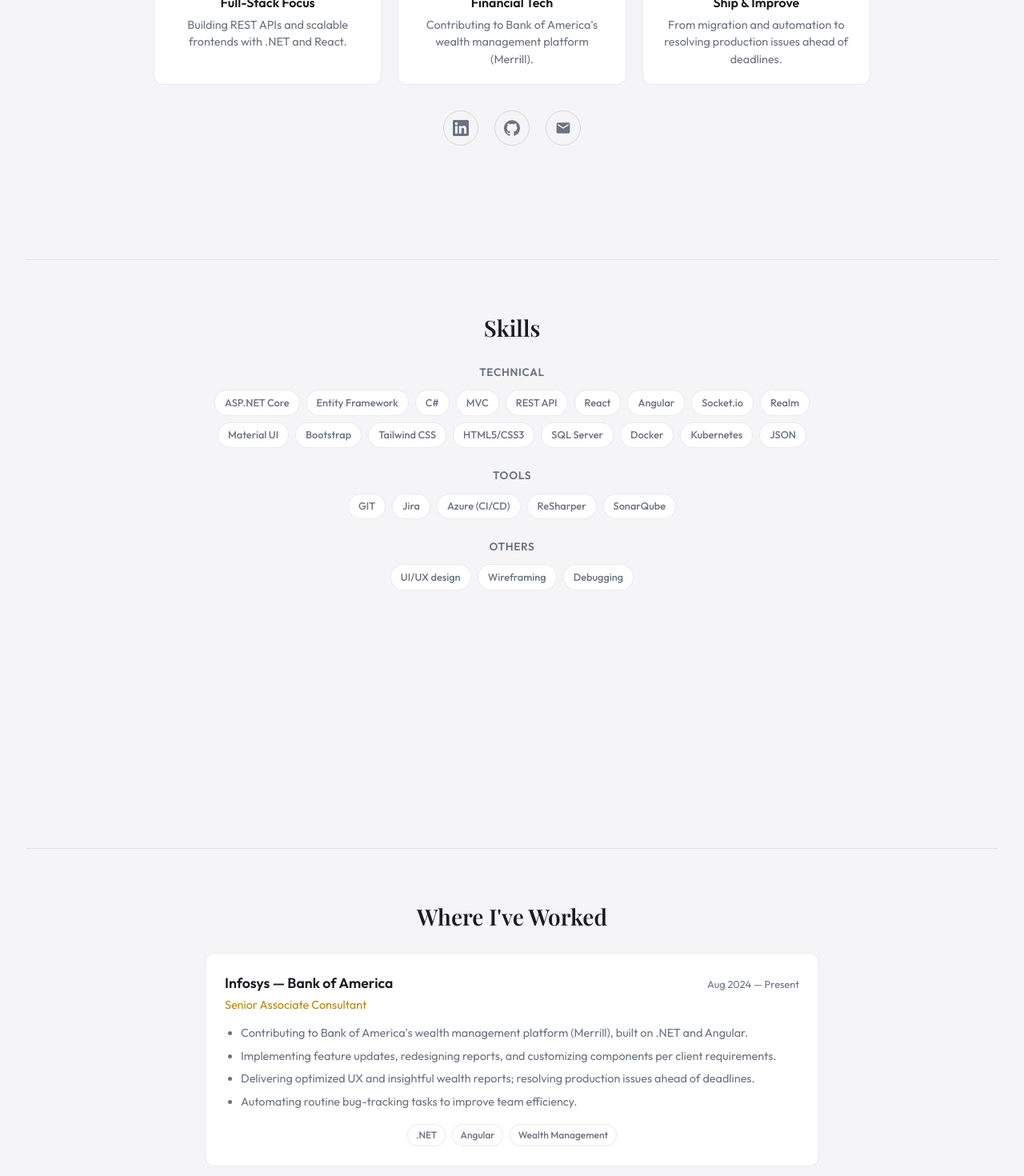
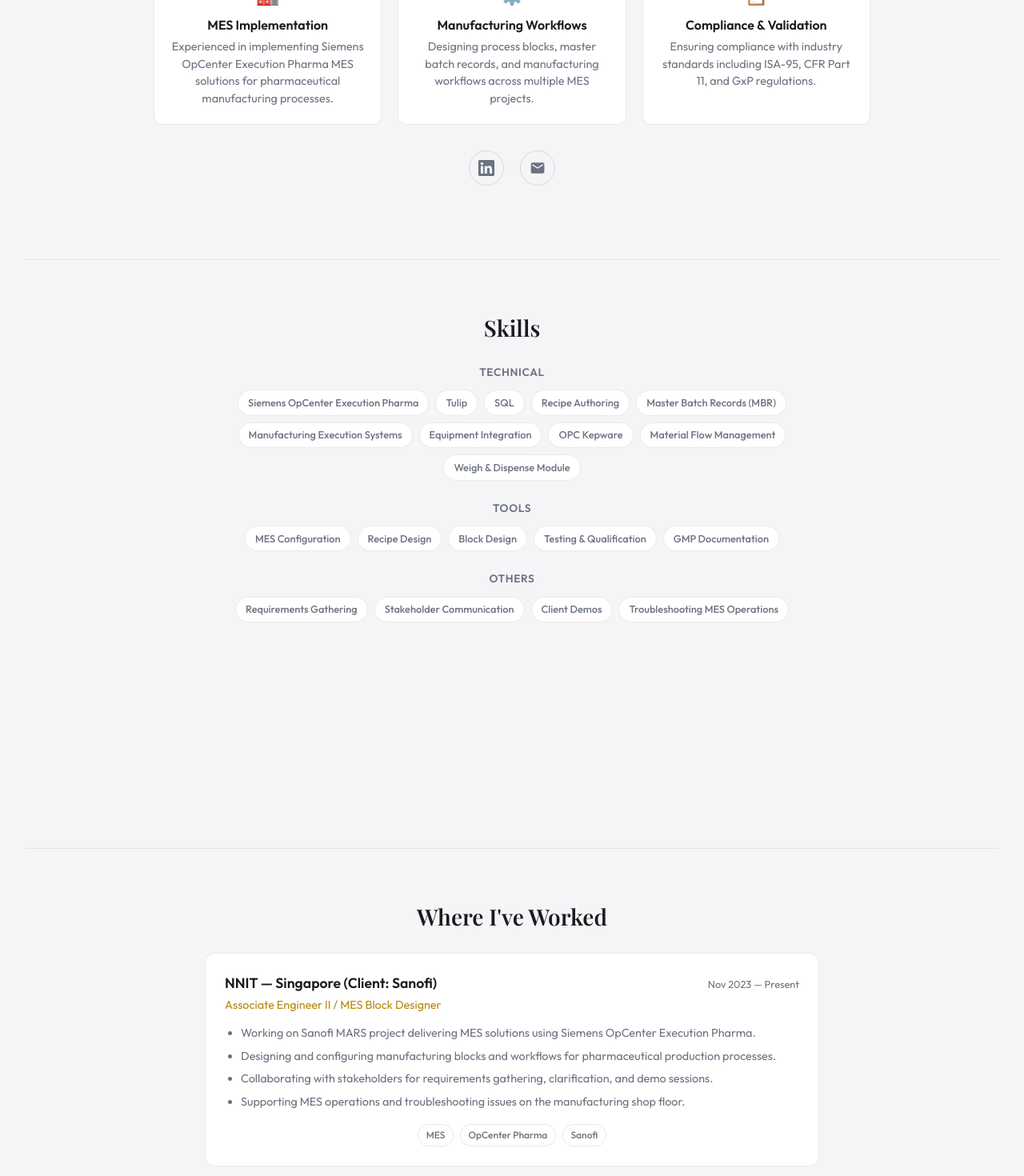
Before and after one commit to shivanshu6555/MyPorfolioWebpage, a React (Vite) app: page / in a window 1280 px wide. Shown: the part 1260-2730 px from the top of the page at 80% size. Built offline with nearby package versions, Linux system fonts and the light colour scheme; a web font is replaced by a local one.

Commit message:
first commit

```diff
--- a/index.html
+++ b/index.html
@@ -4,7 +4,7 @@
     <meta charset="UTF-8" />
     <link rel="icon" type="image/svg+xml" href="/favicon.svg" />
     <meta name="viewport" content="width=device-width, initial-scale=1.0" />
-    <title>Shivanshu Bhargava — Software Engineer</title>
+    <title>Muskan Bhargava — MES Engineer</title>
     <link rel="preconnect" href="https://fonts.googleapis.com" />
     <link rel="preconnect" href="https://fonts.gstatic.com" crossorigin />
     <link href="https://fonts.googleapis.com/css2?family=Outfit:wght@300;400;500;600;700&family=Playfair+Display:ital,wght@0,400;0,600;1,400&family=Sacramento&display=swap" rel="stylesheet" />
--- a/package.json
+++ b/package.json
@@ -1,5 +1,5 @@
 {
-  "name": "portfolio-shivanshu",
+  "name": "portfolio-muskan",
   "private": true,
   "version": "0.0.0",
   "type": "module",
--- a/src/components/Landing.jsx
+++ b/src/components/Landing.jsx
@@ -1,89 +1,123 @@
 export default function Landing() {
+
   const socialLinks = [
-    { label: 'LinkedIn', href: 'https://linkedin.com/in/shivanshu-bhargava-0b7856185', icon: <LinkedInIcon /> },
-    { label: 'GitHub', href: 'https://github.com/shivanshu6555', icon: <GitHubIcon /> },
-    { label: 'Email', href: 'mailto:shivanshubhargava63@gmail.com', icon: <EmailIcon /> },
+    { label: 'LinkedIn', href: 'https://www.linkedin.com/in/muskan-bhargava-853a881ab/', icon: <LinkedInIcon /> },
+    { label: 'Email', href: 'mailto:muskanbhargava43@gmail.com', icon: <EmailIcon /> },
   ]
 
   const stats = [
-    { value: '5+', label: 'Years Experience' },
-    { value: '3', label: 'Companies' },
-    { value: '2', label: 'Projects' },
+    { value: '4.5+', label: 'Years Experience' },
+    { value: '2', label: 'Companies' },
+    { value: 'Multiple', label: 'MES Projects' },
   ]
 
   const aboutCards = [
-    { emoji: '⚡', title: 'Full-Stack Focus', desc: 'Building REST APIs and scalable frontends with .NET and React.' },
-    { emoji: '🏦', title: 'Financial Tech', desc: "Contributing to Bank of America's wealth management platform (Merrill)." },
-    { emoji: '🔧', title: 'Ship & Improve', desc: 'From migration and automation to resolving production issues ahead of deadlines.' },
+    {
+      emoji: '🏭',
+      title: 'MES Implementation',
+      desc: 'Experienced in implementing Siemens OpCenter Execution Pharma MES solutions for pharmaceutical manufacturing processes.',
+    },
+    {
+      emoji: '⚙️',
+      title: 'Manufacturing Workflows',
+      desc: 'Designing process blocks, master batch records, and manufacturing workflows across multiple MES projects.',
+    },
+    {
+      emoji: '📋',
+      title: 'Compliance & Validation',
+      desc: 'Ensuring compliance with industry standards including ISA-95, CFR Part 11, and GxP regulations.',
+    },
   ]
 
   const skills = {
-    technical: ['ASP.NET Core', 'Entity Framework', 'C#', 'MVC', 'REST API', 'React', 'Angular', 'Socket.io', 'Realm', 'Material UI', 'Bootstrap', 'Tailwind CSS', 'HTML5/CSS3', 'SQL Server', 'Docker', 'Kubernetes', 'JSON'],
-    tools: ['GIT', 'Jira', 'Azure (CI/CD)', 'ReSharper', 'SonarQube'],
-    others: ['UI/UX design', 'Wireframing', 'Debugging'],
+    technical: [
+      'Siemens OpCenter Execution Pharma',
+      'Tulip',
+      'SQL',
+      'Recipe Authoring',
+      'Master Batch Records (MBR)',
+      'Manufacturing Execution Systems',
+      'Equipment Integration',
+      'OPC Kepware',
+      'Material Flow Management',
+      'Weigh & Dispense Module'
+    ],
+    tools: [
+      'MES Configuration',
+      'Recipe Design',
+      'Block Design',
+      'Testing & Qualification',
+      'GMP Documentation'
+    ],
+    others: [
+      'Requirements Gathering',
+      'Stakeholder Communication',
+      'Client Demos',
+      'Troubleshooting MES Operations'
+    ],
   }
 
   const experiences = [
     {
-      company: 'Infosys — Bank of America',
-      role: 'Senior Associate Consultant',
-      period: 'Aug 2024 — Present',
+      company: 'NNIT — Singapore (Client: Sanofi)',
+      role: 'Associate Engineer II / MES Block Designer',
+      period: 'Nov 2023 — Present',
       points: [
-        "Contributing to Bank of America's wealth management platform (Merrill), built on .NET and Angular.",
-        'Implementing feature updates, redesigning reports, and customizing components per client requirements.',
-        'Delivering optimized UX and insightful wealth reports; resolving production issues ahead of deadlines.',
-        'Automating routine bug-tracking tasks to improve team efficiency.',
+        'Working on Sanofi MARS project delivering MES solutions using Siemens OpCenter Execution Pharma.',
+        'Designing and configuring manufacturing blocks and workflows for pharmaceutical production processes.',
+        'Collaborating with stakeholders for requirements gathering, clarification, and demo sessions.',
+        'Supporting MES operations and troubleshooting issues on the manufacturing shop floor.'
       ],
-      tags: ['.NET', 'Angular', 'Wealth Management'],
+      tags: ['MES', 'OpCenter Pharma', 'Sanofi'],
     },
     {
-      company: "Capgemini — McDonald's",
-      role: 'Associate Consultant',
-      period: 'Sep 2022 — Aug 2024',
+      company: 'Capgemini — Mumbai',
+      role: 'MES Engineer',
+      period: 'Jul 2021 — Nov 2023',
       points: [
-        "Migrated McDonald's POS application from C++ to C# and JavaScript for standardization and scalability.",
-        'Developed Kiosk applications using React.js and .NET microservices for cross-platform integration.',
-        'Optimized legacy code with ReSharper and SonarQube; resolved 25+ critical production defects on time.',
+        'Designed and delivered process blocks for manufacturing workflows using OpCenter Execution Pharma.',
+        'Developed equipment-connected blocks using OPC Kepware and created assemblies for multiple sites.',
+        'Created and modified Master Batch Records (MBRs) within the MES system.',
+        'Prepared validation scripts and UAT documentation ensuring compliance and successful project delivery.'
       ],
-      tags: ['C#', 'React', '.NET', 'Microservices'],
-    },
-    {
-      company: 'Capgemini — Meijer',
-      role: 'Associate Consultant',
-      period: 'Nov 2021 — Aug 2022',
-      points: [
-        'Hosted 15+ .NET applications from Meijer servers to Azure Cloud using Azure features.',
-        'Implemented client-requested features and integrated Key Vault, App Insights, and Active Directory.',
-        'Gained hands-on experience with Azure blob storage and CI/CD.',
-      ],
-      tags: ['Azure', '.NET', 'CI/CD'],
+      tags: ['Siemens OpCenter', 'OPC Kepware', 'Pharma Manufacturing'],
     },
   ]
 
   const projects = [
     {
-      title: 'Real Time Health Tracking Dashboard',
-      desc: 'Led development of a dynamic health-tracking dashboard for smart shirts, integrating real-time body metrics with interactive graphs, charts, and tables. Implemented secure user management (phone/email verification, role-based auth, Firebase), Node.js/Express backend, MongoDB, RESTful APIs, real-time communication, and file handling with GridFS and Multer.',
-      tech: ['React', 'Redux', 'Socket.io', 'Realm', 'Node.js', 'Express', 'MongoDB', 'Firebase'],
+      title: 'Pharmaceutical MES Implementation',
+      desc: 'Configured Siemens OpCenter Execution Pharma for manufacturing operations including equipment integration, material flow management, and batch record management.',
+      tech: ['OpCenter Execution Pharma', 'SQL', 'OPC Kepware']
     },
     {
-      title: 'BeSocial',
-      desc: 'Social media application for organizations with photo sharing, status updates, friend connections, and group chats.',
-      tech: ['React', 'Redux', 'Material UI', 'Express', 'MongoDB', 'JWT', 'Multer'],
-    },
+      title: 'Recipe Authoring & Batch Management',
+      desc: 'Designed and authored recipes for PI Management and configured equipment modules including Weigh & Dispense and Material Flow Management.',
+      tech: ['MES', 'Recipe Authoring', 'Manufacturing Workflows']
+    }
   ]
 
   const education = [
-    { degree: 'Bachelor of Technology', institution: 'Rajiv Gandhi Proudyogiki Vishwavidyalaya, Bhopal', period: 'Jul 2017 — Aug 2021', details: 'Operating Systems, Data Structures & Algorithms, OOP, Discrete Mathematics' },
-    { degree: 'Science and Mathematics — XII', institution: 'Christ Senior Secondary School, Guna', period: 'Apr 2016 — Jul 2017', details: null },
+    {
+      degree: 'Bachelor of Technology — Information Technology',
+      institution: 'Rajiv Gandhi Proudyogiki Vishwavidyalaya, Bhopal',
+      period: 'Jul 2017 — Aug 2021',
+      details: null
+    },
+    {
+      degree: 'Science and Mathematics — XII',
+      institution: 'K.B.M. Higher Secondary School, Pipariya',
+      period: 'Apr 2016 — Jul 2017',
+      details: null
+    }
   ]
 
   return (
     <main className="landing">
       <section className="landing__hero section">
-        <p className="landing__name-line">Shivanshu Bhargava</p>
+        <p className="landing__name-line">Muskan Bhargava</p>
         <p className="landing__tagline">
-        Results-oriented Full-Stack Developer with 5 years of experience specializing in .NET (C#) and React.js. I bridge the gap between robust REST APIs and scalable frontend components to deliver high-performance digital solutions.
+        Results-driven MES Engineer with 4.5+ years of experience implementing Siemens OpCenter Execution Pharma solutions in the pharmaceutical industry, specializing in manufacturing workflows, block design, and compliance-driven system configuration.
         </p>
         <a href="#contact" className="landing__cta">Get in Touch →</a>
         <div className="landing__accent" aria-hidden />
@@ -100,7 +134,9 @@
       <section id="about" className="section about">
         <h2 className="section__title">About Me</h2>
         <p className="about__text">
-          I'm Shivanshu Bhargava, a Software Engineer passionate about building scalable APIs and intuitive frontends. I focus on delivering quality in production and continuously improving processes through automation and clean code.
+        <p className="about__text">
+I'm Muskan Bhargava, an MES Engineer with over 4.5 years of experience working on Siemens OpCenter Execution Pharma solutions in the pharmaceutical industry. I specialize in designing manufacturing workflows, configuring MES systems, and ensuring compliance with industry standards like ISA-95, CFR Part 11, and GxP.
+</p>
         </p>
         <div className="about__cards">
           {aboutCards.map(({ emoji, title, desc }) => (
@@ -197,9 +233,10 @@
         <p className="contact__blurb">
           Have a role or project in mind? I'd love to hear from you. Reach out via email or connect on LinkedIn.
         </p>
-        <a href="mailto:shivanshubhargava63@gmail.com" className="contact__email">shivanshubhargava63@gmail.com</a>
-        <a href="tel:+918889595057" className="contact__phone">+91-8889595057</a>
-        <p className="contact__location">Pune, Maharashtra</p>
+        <a href="mailto:muskanbhargava43@gmail.com" className="contact__email">muskanbhargava43@gmail.com</a>
+        <a href="tel:+919111508587" className="contact__phone">+91-9111508587</a>
+        <a href="tel:+6584376671" className="contact__phone">+65-84376671</a>
+        <p className="contact__location">Singapore</p>
         <div className="social">
           {socialLinks.map(({ label, href, icon }) => (
             <a key={label} href={href} className="social__link" target={href.startsWith('mailto') ? undefined : '_blank'} rel={href.startsWith('mailto') ? undefined : 'noopener noreferrer'} aria-label={label}>{icon}</a>
--- a/src/components/Navbar.jsx
+++ b/src/components/Navbar.jsx
@@ -28,7 +28,7 @@
   return (
     <header className="navbar">
       <a href="#" className="navbar__brand">
-        Shivanshu Bhargava
+        Muskan Bhargava
       </a>
       <div className="navbar__right">
         <nav className="navbar__nav">
```
Also changed, not shown: public/favicon.svg.
